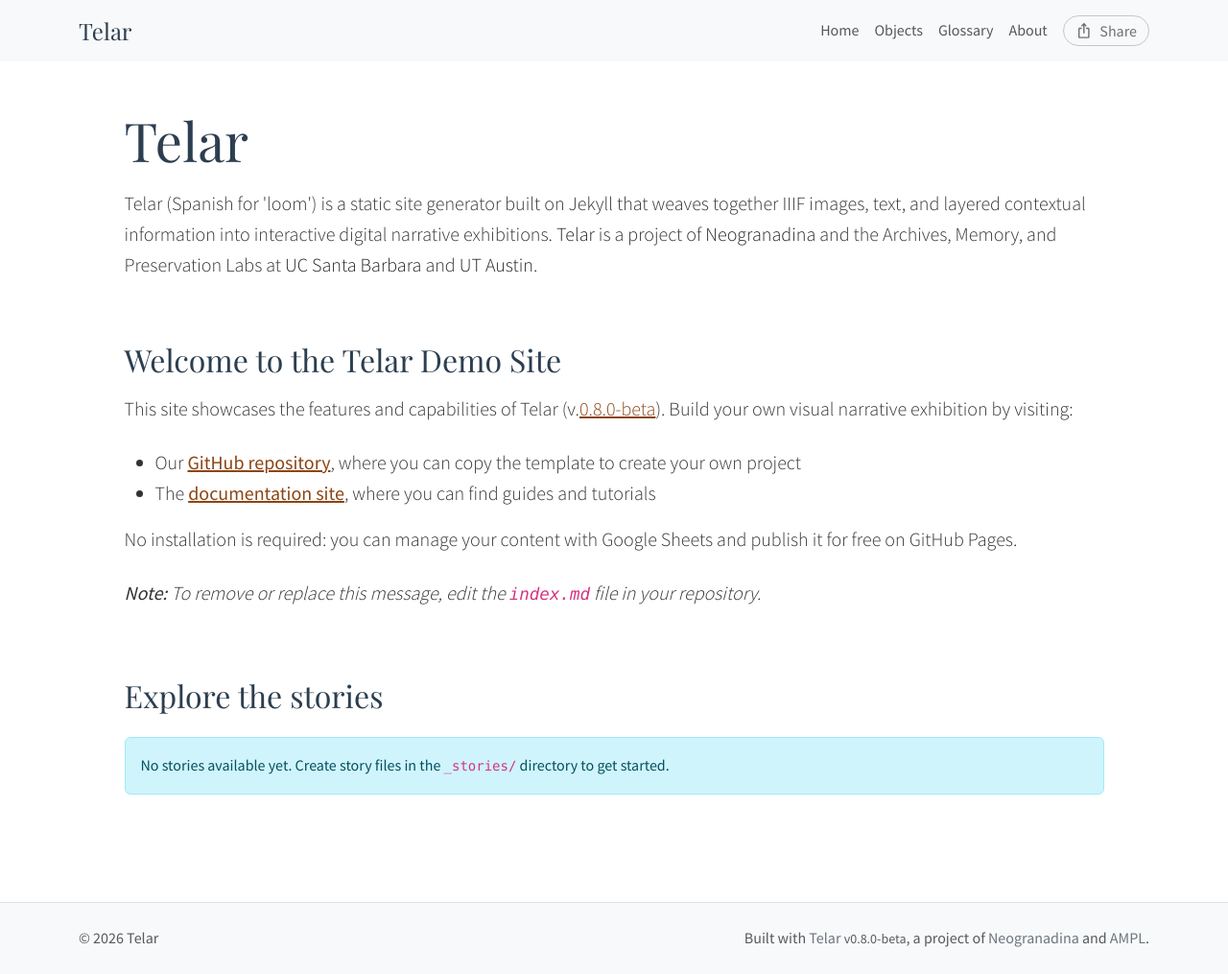
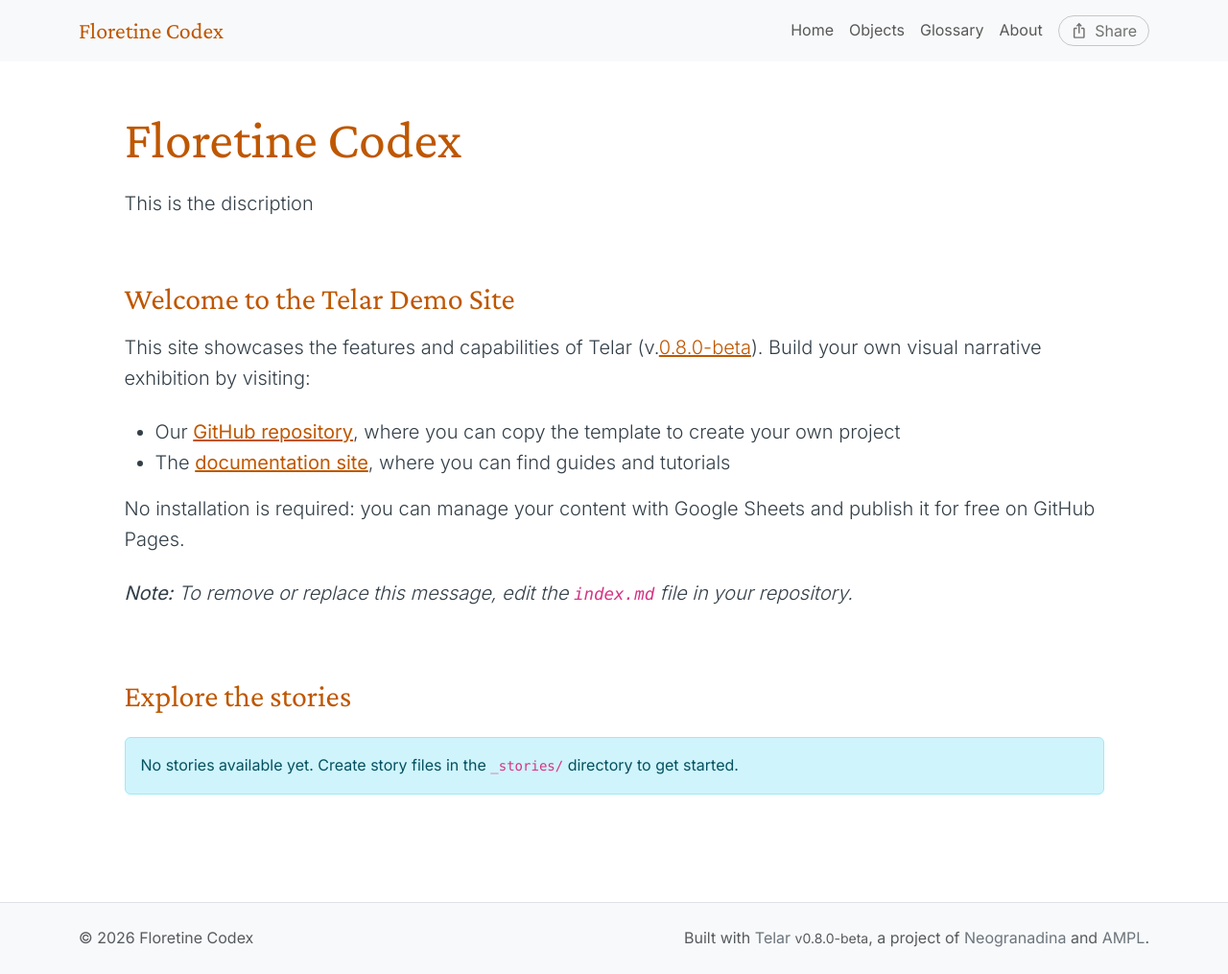
Before and after one commit to gabydlg/HIS-Group5, a Jekyll site: the page built from index.md, in a window 1280 px wide. Shown: the whole page at 96% size. Built offline with Jekyll 4.4.1, drawn with Linux system fonts in a browser that asks for light colours.

Commit message:
Update _config.yml

```diff
--- a/_config.yml
+++ b/_config.yml
@@ -2,13 +2,13 @@
 # https://telar.org
 
 # Site Settings
-title: Telar
-description: "Telar (Spanish for 'loom') is a static site generator built on Jekyll that weaves together IIIF images, text, and layered contextual information into interactive digital narrative exhibitions. <a href='https://github.com/UCSB-AMPLab/telar'>Telar</a> is a project of <a href='https://neogranadina.org'>Neogranadina</a> and the Archives, Memory, and Preservation Labs at <a href='https://ampl.clair.ucsb.edu/'>UC Santa Barbara</a> and <a href='https://liberalarts.utexas.edu/history/'>UT Austin</a>."
-baseurl: "/telar"
-url: "https://ampl.clair.ucsb.edu"
+title: Floretine Codex
+description: "This is the discription "
+baseurl: "/HIS-Group5"
+url: "https://gabydlg.github.io"
 author: ""
 email: ""
-telar_theme: "paisajes" # Options: paisajes, neogranadina, santa-barbara, austin, or custom
+telar_theme: "austin" # Options: paisajes, neogranadina, santa-barbara, austin, or custom
 logo: "" # Path to logo image (optional, max 80px tall, 200-300px wide recommended)
 telar_language: "en" # Options: "en" (English), "es" (Español)
 
@@ -46,8 +46,8 @@ story_key: "test"
 #    - If running locally: Run `python3 scripts/fetch_google_sheets.py` before building
 google_sheets:
   enabled: true
-  shared_url: "https://docs.google.com/spreadsheets/d/18dJWy9wkLD7Muokigg4wp85c3Vsjuphdrn0g51pwkGY/edit"
-  published_url: "https://docs.google.com/spreadsheets/d/e/2PACX-1vT9eeRoyQCr1j-1uDaWBm-rgZNXtn9A-mepL0I4dqDTx2-E_6gbVD-8x0DYDVhppiAzrFpd20_9cr3z/pubhtml"
+  shared_url: "https://docs.google.com/spreadsheets/d/1Vs76rqoMkdGUP0xgqtNPcDvj24Y1kVY6vEvPerYMxdQ/edit?usp=sharing"
+  published_url: "https://docs.google.com/spreadsheets/d/e/2PACX-1vTjdnCtgpgJkmibgI-_mEXJPgzpzubfStC8nL-r0KS2KZ0_yT0mAokkK9ZHVWzFYLEEdouOUkOhbQG8/pubhtml"
 
 
 #
```
